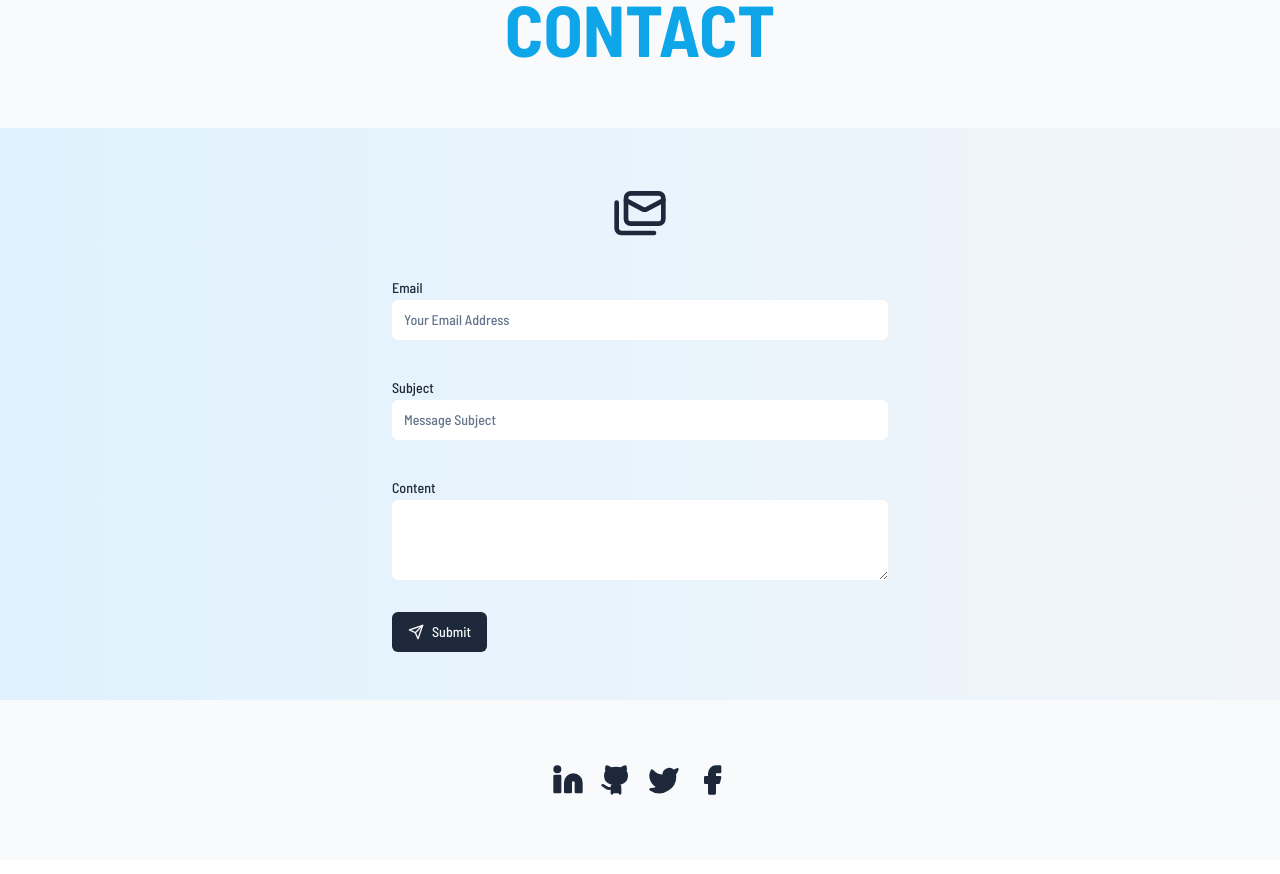
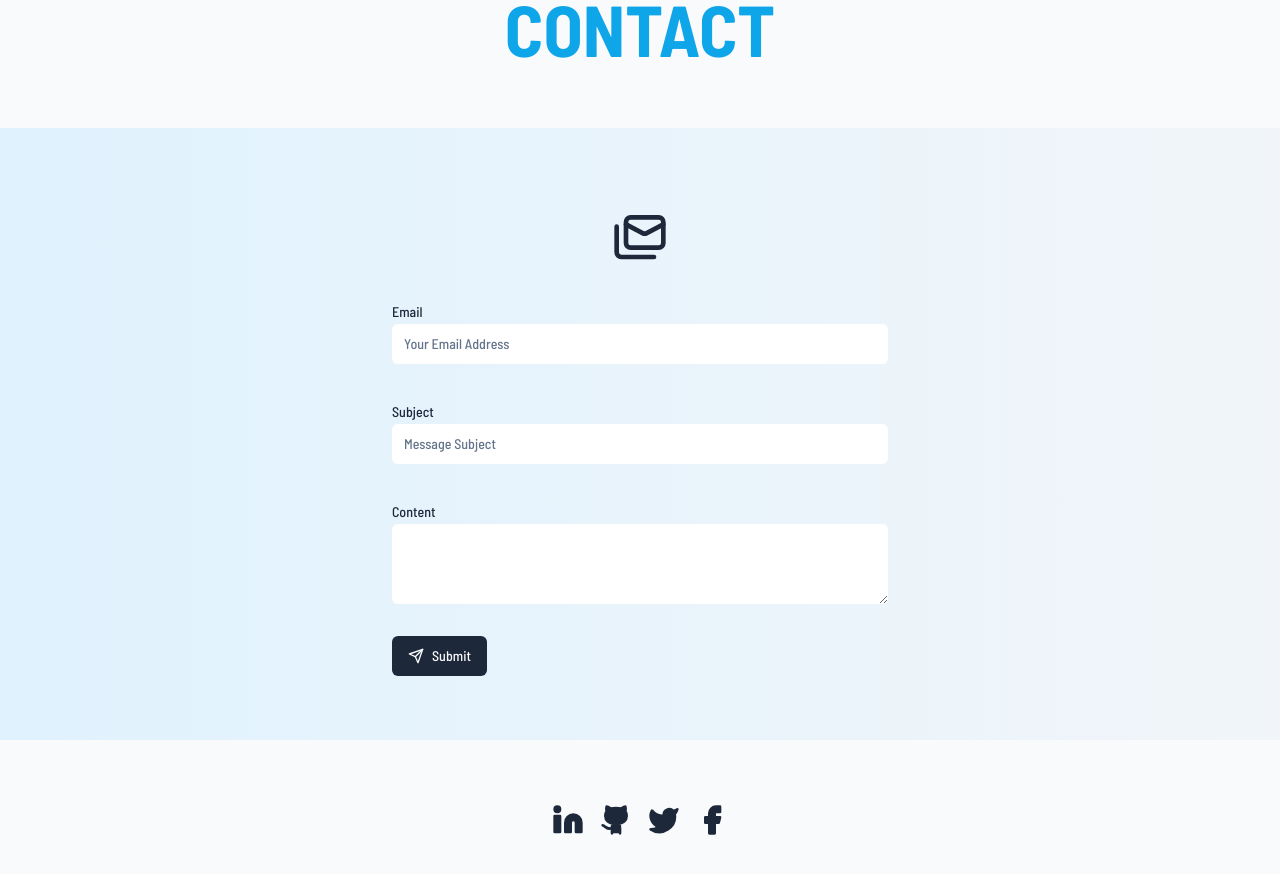
Before and after one commit to robharding/Portfolio2, a Next.js app: page / in a window 1280 px wide. Shown: the part 2040-2914 px from the top of the page. Built offline with nearby package versions, Linux system fonts and the light colour scheme.

Commit message:
Styling changes

```diff
--- a/src/app/page.tsx
+++ b/src/app/page.tsx
@@ -132,14 +132,14 @@ export default async function Home() {
           </p>
         </div>
       </section>
-      <section className="bg-gradient-to-r from-sky-100 to-slate-100 h-screen">
+      <section className="bg-gradient-to-r from-sky-100 to-slate-100">
         <div className="text-center p-16 bg-slate-50">
           <p>Get in touch.</p>
           <h1 className="text-6xl sm:text-7xl font-bold text-sky-500">
             CONTACT
           </h1>
         </div>
-        <div className="px-10 max-w-xl m-auto pt-10 flex flex-col gap-8">
+        <div className="px-10 max-w-xl m-auto py-16 flex flex-col gap-8">
           <Mails className="w-14 h-14 mt-4 mx-auto text-primary" />
           <ContactForm />
         </div>
```
